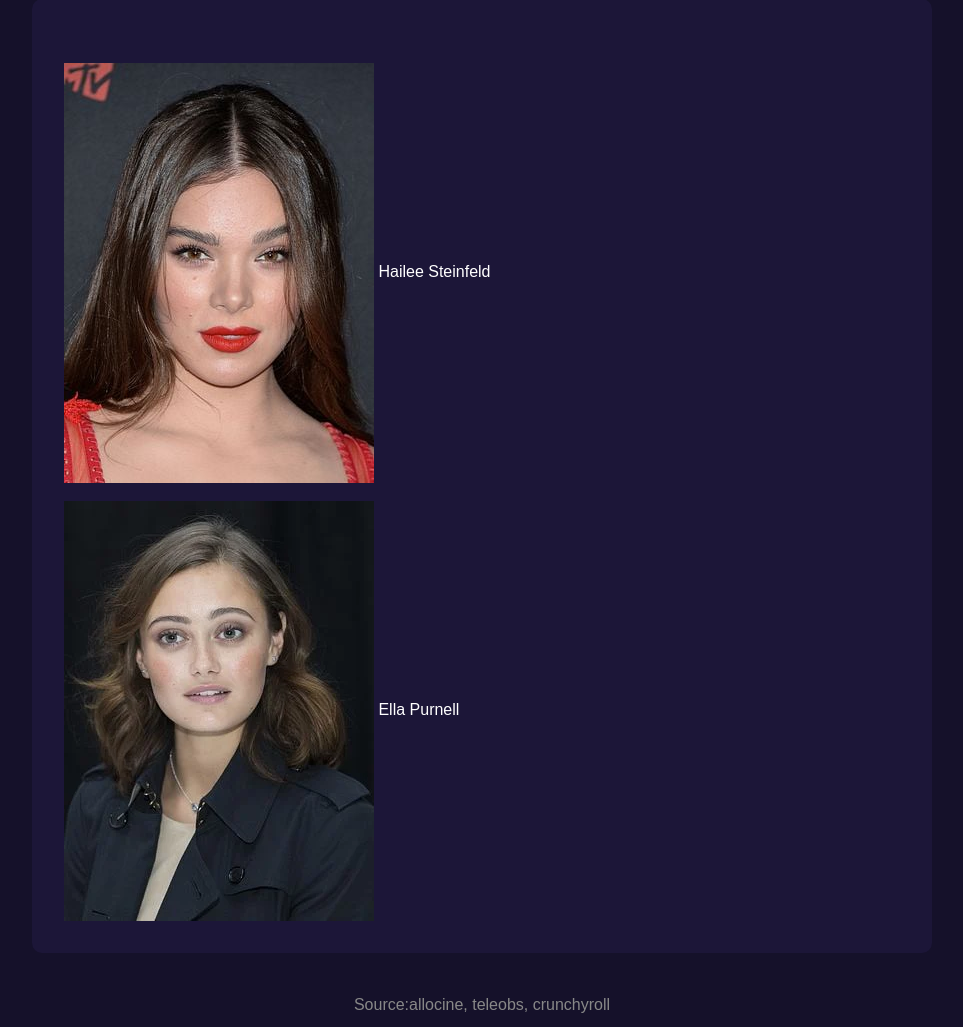
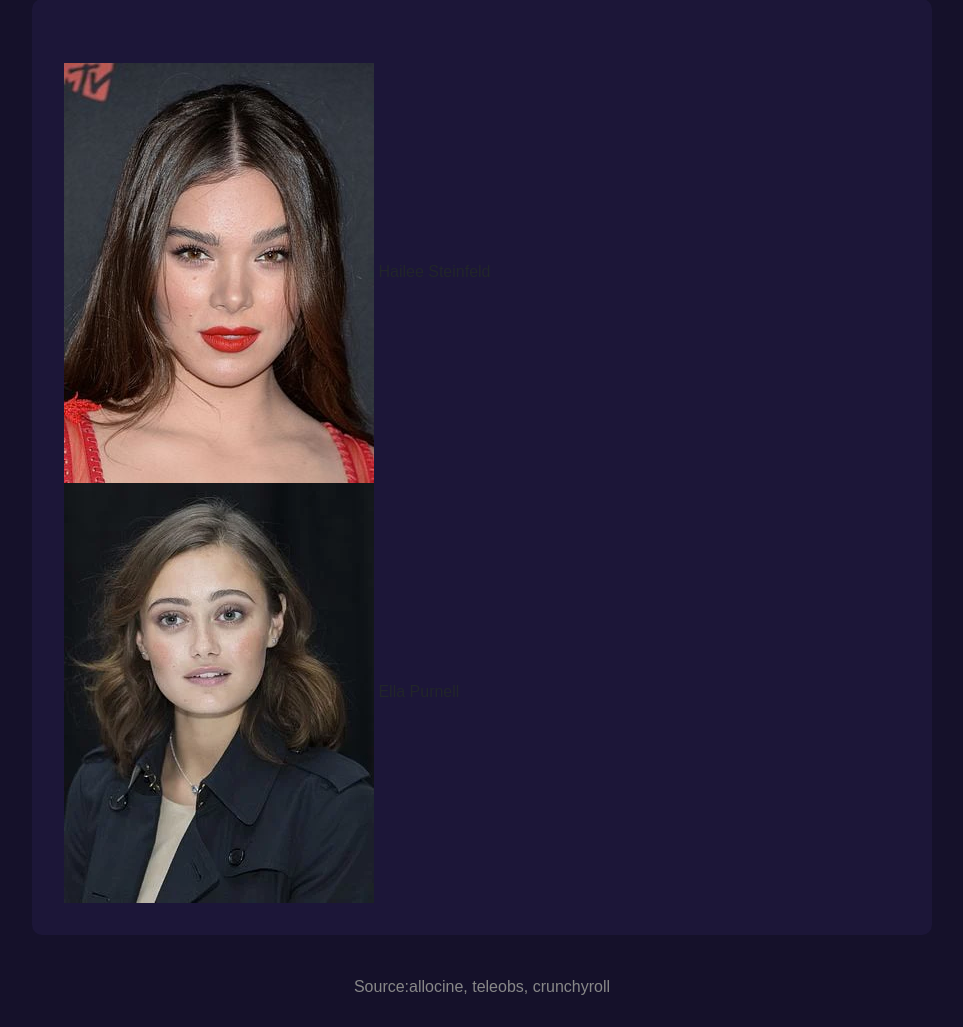
Before and after one commit to Drag-Sama/Web-3, a PHP site: page /showpage.php?serie=Arcane in a window 1280 px wide. Shown: the part 2290-3317 px from the top of the page, without its empty margins (158-1121 px from the left). After the commit the page ends 3285 px from the top, so only its background shows below. Run offline with PHP 8.4, Linux system fonts and the light colour scheme; data comes from the database, SQL or seed files in the repository; some libraries are stand-ins or nearby versions.

Commit message:
Add files via upload

```diff
--- a/showpage.css
+++ b/showpage.css
@@ -88,6 +88,7 @@ body{
     min-width:80px;
 }
 
+
 .director-photo{
     width:40px;
     height:40px;
@@ -96,7 +97,7 @@ body{
     margin-left:8px;
     border:2px solid #e0e0e0;
 }
-.actors-section{
+.actor-section{
     margin-top: 30px;
     display: flex;
     gap: 18px;
@@ -119,6 +120,7 @@ body{
 .actor-name{
     font-size:0.97em;
     text-align: center;
+    color:white;
 }
 
 .sources{
@@ -149,9 +151,6 @@ body{
     color:#222;
     border-color: #222;
 }
-.acteur-container{
-    color:white;
-}
 .episode-description{
     color:black;
 }
```
